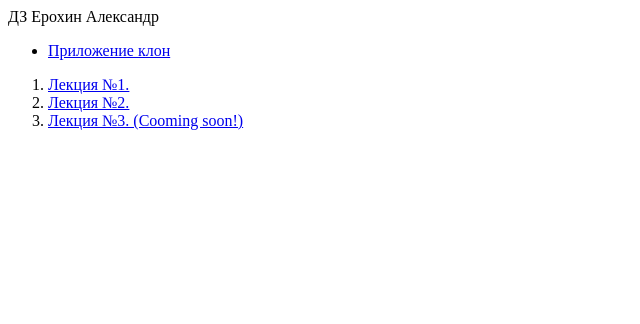
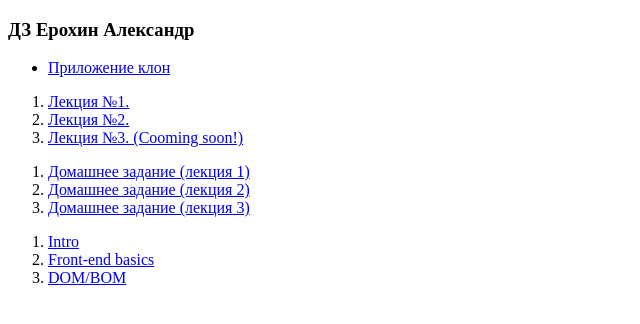
Before and after one commit to Endlesssnow/js-course, a website: page main.html in a window 1280 px wide. Shown: the whole page, without its empty margins (0-640 px from the left). Drawn offline with Linux system fonts and the light colour scheme.

Commit message:
Small changes again

```diff
--- a/main.html
+++ b/main.html
@@ -8,8 +8,9 @@
 </head>
 <body>
 
-    <header>ДЗ Ерохин Александр</header>
+    <header><h3>ДЗ Ерохин Александр</h3></header>
 
+    <div class="doneTasks">
         <nav>
             <ul>
                 <li><a href="/app_clone/index.html">Приложение клон</a></li>
@@ -21,6 +22,24 @@
                 <li><a href="/lecture_3/index.html">Лекция №3. (Cooming soon!)</a></li>
             </ol>
         </nav>
+    </div>
+
+    <div class="tasks">
+        <ol>
+            <li><a href="https://gist.github.com/vladborsh/0df48d1cbcb97ec7b240fff5da4d0271">Домашнее задание (лекция 1)</a></li>
+            <li><a href="https://gist.github.com/Diakov94/9f3d43742b5fb6f1adcc862142ebf9a5">Домашнее задание (лекция 2)</a></li>
+            <li><a href="https://gist.github.com/vladborsh/3aa1f5149a33cef07ab05d6af71d7bd2">Домашнее задание (лекция 3)</a></li>
+        </ol>
+    </div>
+
+    <div class="presentations">
+        <ol>
+            <li><a href="https://docs.google.com/presentation/d/12pLi0uJGVcbjNYXz7Pdsvk9E2vAI-Ih0qiUO-6JFw_4/edit#slide=id.p">Intro</a></li>
+            <li><a href="https://docs.google.com/presentation/d/1w8A_tU4T3BByexPqRth1hLLos_3vup-OUnWnFD0XNgk/edit#slide=id.p">Front-end basics</a></li>
+            <li><a href="https://docs.google.com/presentation/d/1WKTZ9d-FiDnE4svHI6rVAh4pyFYxeYwnA8OcTZksxwM/edit#slide=id.p">DOM/BOM</a></li>
+
+        </ol>
+    </div>
 
 </body>
 </html>
```
Lines whose indentation alone changed are shown as unchanged.
